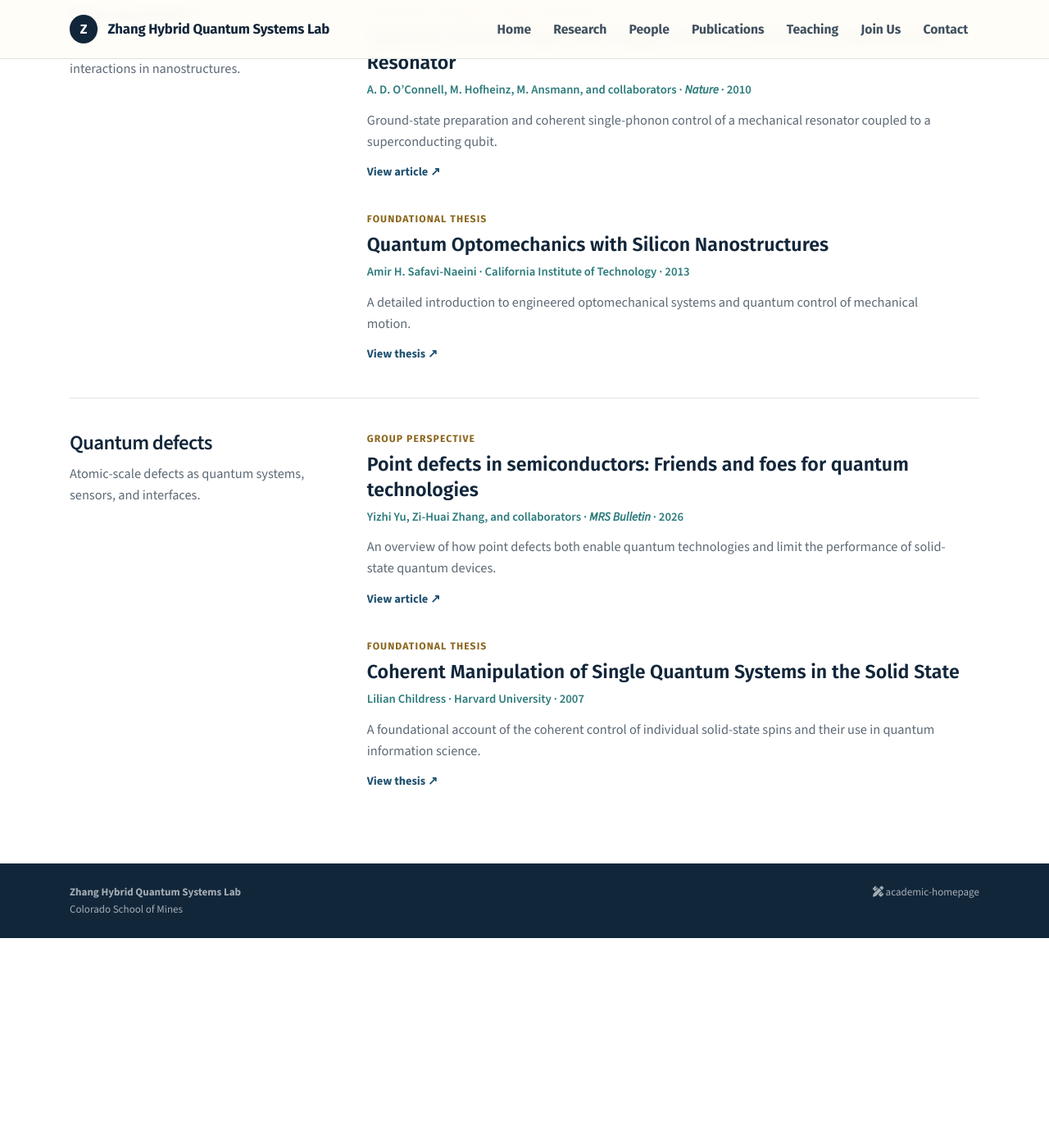
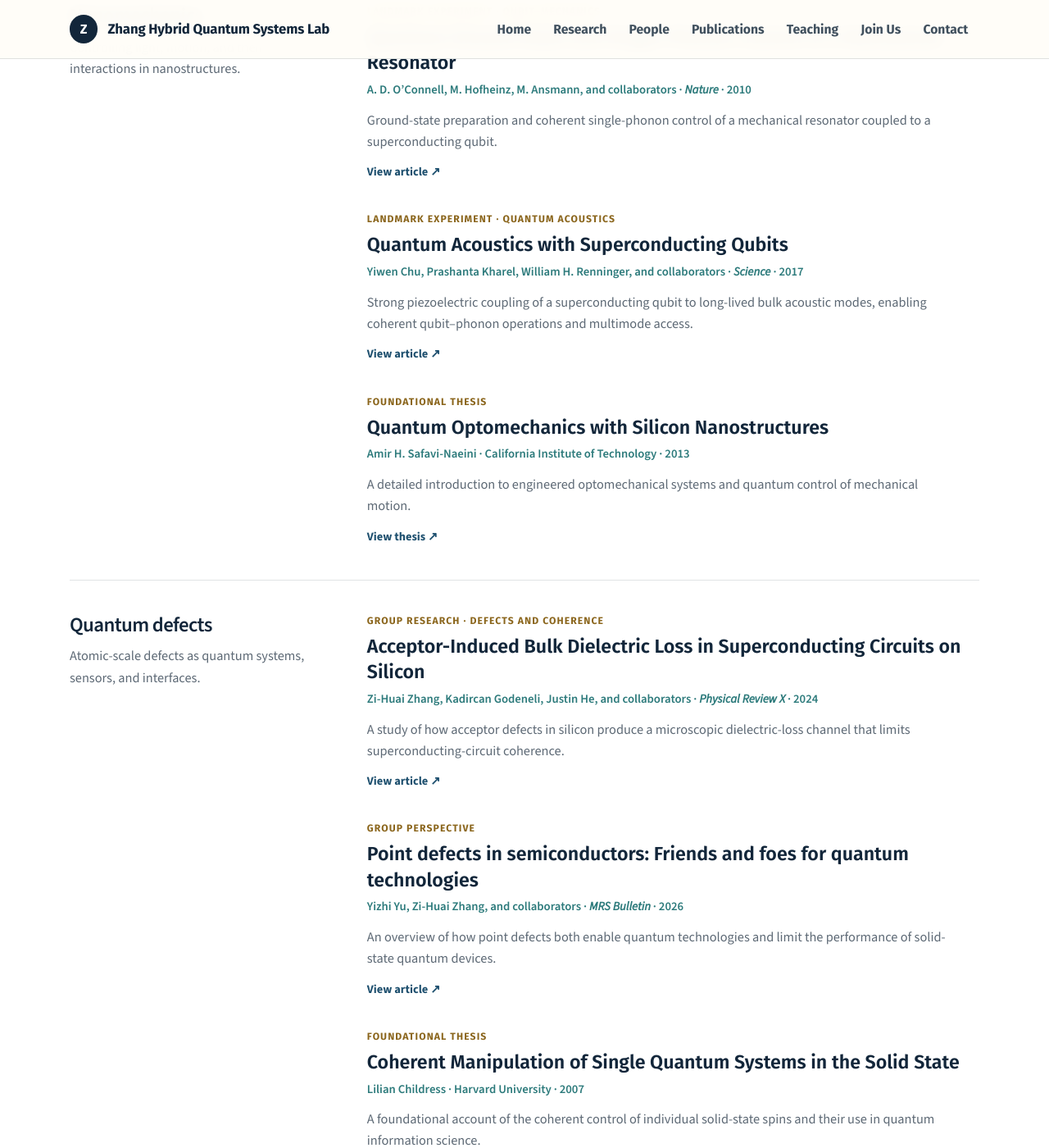
Before and after one commit to zihuaiz/zihuaiz.github.io, a Jekyll site: the page built from resources.html, in a window 1280 px wide and 1400 px high, scrolled down 1987 px. Shown: the whole window at 82% size. Built offline with Jekyll 4.4.1, drawn with Linux system fonts in a browser that asks for light colours; nearby versions of some CDN libraries; a style sheet for code colours, icons or effects is not loaded; before the commit the page ends 3131 px from its top, so only the background shows below that.

Commit message:
Expand nanomechanics and defect resources

```diff
--- a/resources.html
+++ b/resources.html
@@ -97,6 +97,14 @@ noindex: true
         </article>
 
         <article class="reading-entry">
+          <div class="reading-type">Landmark experiment · Quantum acoustics</div>
+          <h2><a href="https://arxiv.org/abs/1703.00342" target="_blank" rel="noopener noreferrer">Quantum Acoustics with Superconducting Qubits</a></h2>
+          <p class="reading-author">Yiwen Chu, Prashanta Kharel, William H. Renninger, and collaborators · <em>Science</em> · 2017</p>
+          <p>Strong piezoelectric coupling of a superconducting qubit to long-lived bulk acoustic modes, enabling coherent qubit–phonon operations and multimode access.</p>
+          <a class="reading-link" href="https://arxiv.org/abs/1703.00342" target="_blank" rel="noopener noreferrer">View article <span aria-hidden="true">↗</span></a>
+        </article>
+
+        <article class="reading-entry">
           <div class="reading-type">Foundational thesis</div>
           <h2><a href="https://thesis.caltech.edu/7797/01/working_copy.pdf" target="_blank" rel="noopener noreferrer">Quantum Optomechanics with Silicon Nanostructures</a></h2>
           <p class="reading-author">Amir H. Safavi-Naeini · California Institute of Technology · 2013</p>
@@ -112,6 +120,14 @@ noindex: true
         <p>Atomic-scale defects as quantum systems, sensors, and interfaces.</p>
       </div>
       <div class="reading-list">
+        <article class="reading-entry">
+          <div class="reading-type">Group research · Defects and coherence</div>
+          <h2><a href="https://doi.org/10.1103/PhysRevX.14.041022" target="_blank" rel="noopener noreferrer">Acceptor-Induced Bulk Dielectric Loss in Superconducting Circuits on Silicon</a></h2>
+          <p class="reading-author">Zi-Huai Zhang, Kadircan Godeneli, Justin He, and collaborators · <em>Physical Review X</em> · 2024</p>
+          <p>A study of how acceptor defects in silicon produce a microscopic dielectric-loss channel that limits superconducting-circuit coherence.</p>
+          <a class="reading-link" href="https://doi.org/10.1103/PhysRevX.14.041022" target="_blank" rel="noopener noreferrer">View article <span aria-hidden="true">↗</span></a>
+        </article>
+
         <article class="reading-entry">
           <div class="reading-type">Group perspective</div>
           <h2><a href="https://doi.org/10.1557/s43577-026-01095-x" target="_blank" rel="noopener noreferrer">Point defects in semiconductors: Friends and foes for quantum technologies</a></h2>
```
